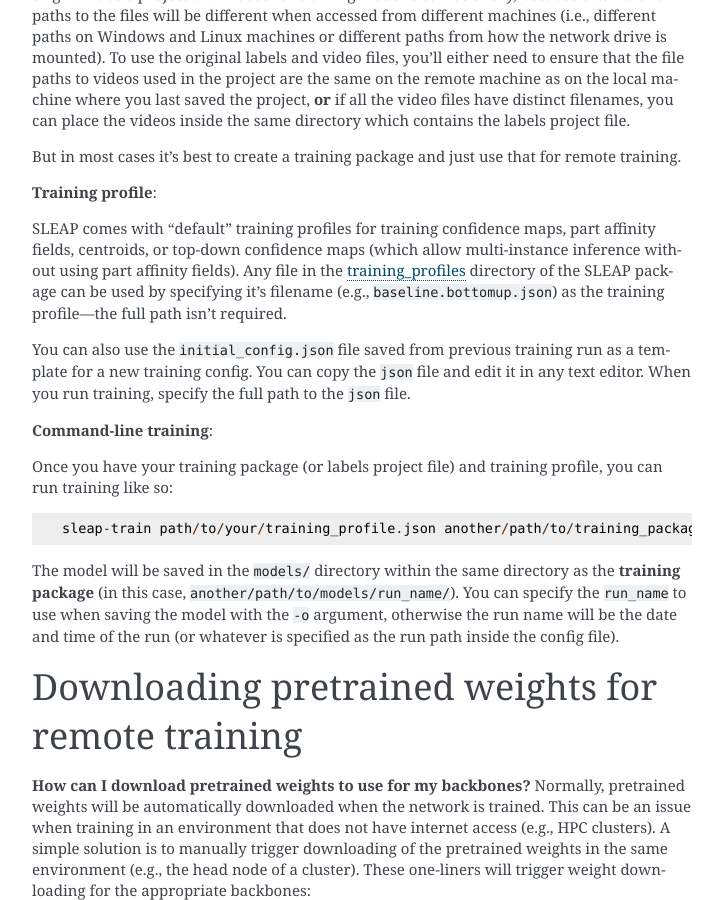
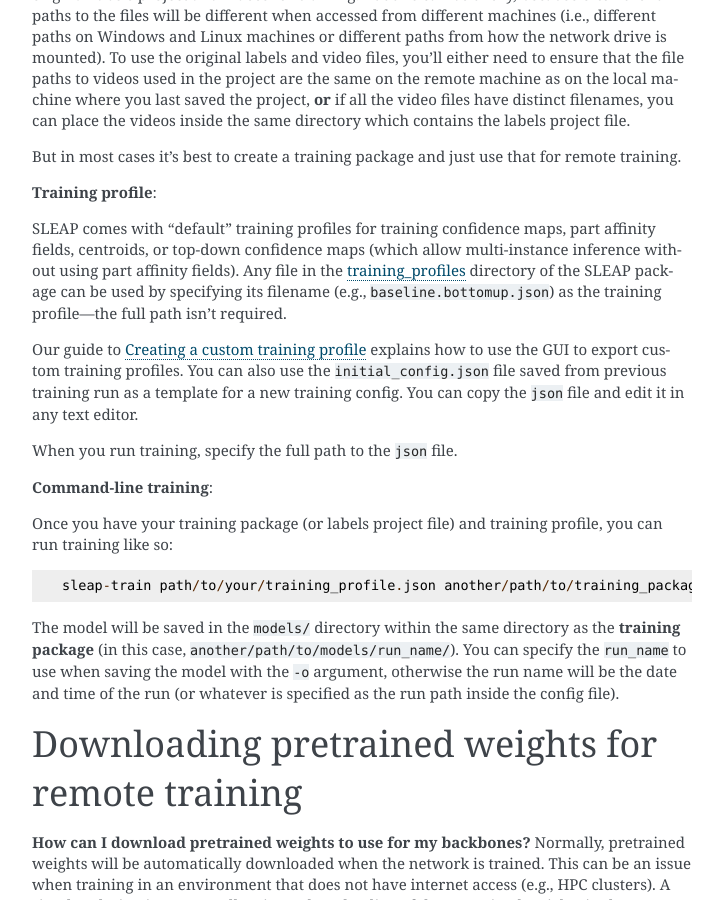
Before and after one commit to mingxiaowei/jelly-sleap, a Sphinx documentation site: the page built from docs/guides/remote.rst, in a window 1280 px wide and 900 px high, scrolled down 530 px. Shown: the whole window, without its empty margins (388-1111 px from the left). Built offline with Sphinx 7.4.7, drawn with Linux system fonts in a browser that asks for light colours; pages that are not in the unit, such as notebooks, are missing from menus.

Commit message:
Add guide for saving custom training profile.

```diff
--- a/docs/guides/index.rst
+++ b/docs/guides/index.rst
@@ -24,6 +24,8 @@ Running remotely
 
 :ref:`remote_train` when you have a project with training data and you want to train on a different machine using a **command-line interface**.
 
+:ref:`custom_training` for creating **custom training profiles** (i.e., non-default model hyperparameters) from the GUI.
+
 :ref:`remote_inference` when you trained models and you want to run inference on a different machine using a **command-line interface**.
 
 :ref:`pretrained_weights_remote` explains how to download pretrained weights if you're training a network with pretrained weights on a machine without internet access.
--- a/docs/guides/remote.rst
+++ b/docs/guides/remote.rst
@@ -25,9 +25,11 @@ But in most cases it's best to create a training package and just use that for r
 
 **Training profile**:
 
-SLEAP comes with "default" training profiles for training confidence maps, part affinity fields, centroids, or top-down confidence maps (which allow multi-instance inference without using part affinity fields). Any file in the `training_profiles <https://github.com/murthylab/sleap/tree/master/sleap/training_profiles>`_ directory of the SLEAP package can be used by specifying it's filename (e.g., :code:`baseline.bottomup.json`) as the training profile—the full path isn't required.
+SLEAP comes with "default" training profiles for training confidence maps, part affinity fields, centroids, or top-down confidence maps (which allow multi-instance inference without using part affinity fields). Any file in the `training_profiles <https://github.com/murthylab/sleap/tree/master/sleap/training_profiles>`_ directory of the SLEAP package can be used by specifying its filename (e.g., :code:`baseline.bottomup.json`) as the training profile—the full path isn't required.
 
-You can also use the :code:`initial_config.json` file saved from previous training run as a template for a new training config. You can copy the :code:`json` file and edit it in any text editor. When you run training, specify the full path to the :code:`json` file.
+Our guide to :ref:`custom_training` explains how to use the GUI to export custom training profiles. You can also use the :code:`initial_config.json` file saved from previous training run as a template for a new training config. You can copy the :code:`json` file and edit it in any text editor.
+
+When you run training, specify the full path to the :code:`json` file.
 
 **Command-line training**:
 
```
Also changed, not shown: docs/guides/custom-training.rst (+44 -0 lines).
